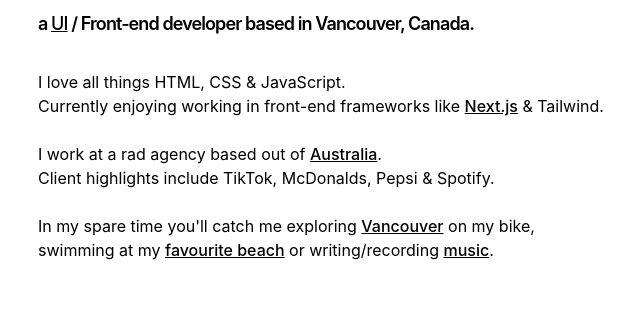
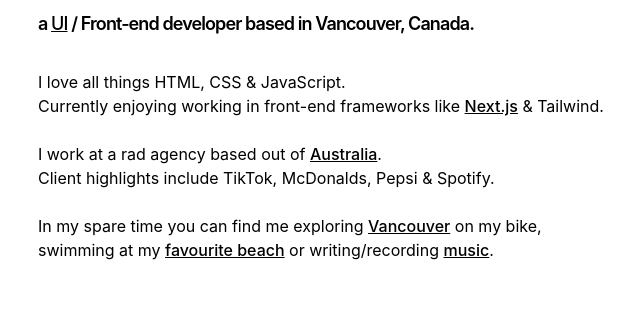
Before and after one commit to vancouver-dev/jarrodsterling.com, a Next.js app: page / in a window 1280 px wide. Shown: the part 162-474 px from the top of the page, without its empty margins (314-954 px from the left). Built offline with nearby package versions, Linux system fonts and the light colour scheme.

Commit message:
bio update

```diff
--- a/app/page.tsx
+++ b/app/page.tsx
@@ -32,7 +32,7 @@
         {`Client highlights include TikTok, McDonalds, Pepsi & Spotify.`}
         <br />
         <br />
-        {`In my spare time you'll catch me exploring `}
+        {`In my spare time you can find me exploring `}
         <a
           href="https://www.destinationvancouver.com/vancouver/neighbourhoods/west-end/"
           target="_blank"
```
